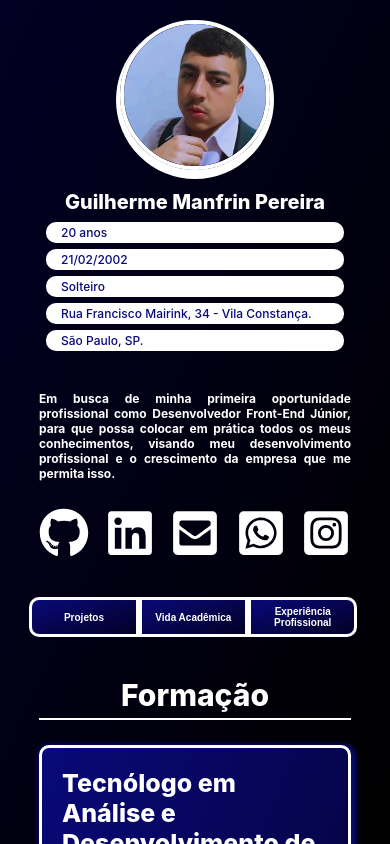
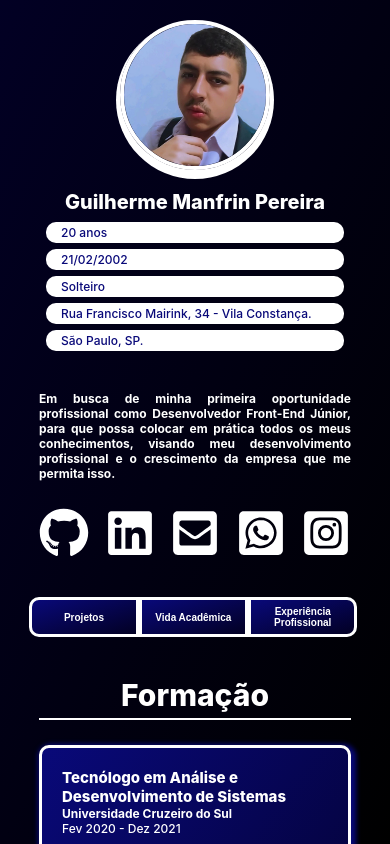
Before and after one commit to GuilhermeManfrin134/siteCurriculo, a React (Create React App) app: page / in a window 390 px wide. Both pictures are taken after a click on the button "Vida Acadêmica". Shown: the top 844 px of the page. Built offline with nearby package versions, Linux system fonts and the light colour scheme; no server answers; the HTML template or start-up script is replaced by a standard one.

Commit message:
Adicionando Responsividade Formação Acadêmica

```diff
--- a/src/components/VidaAcademica/index.jsx
+++ b/src/components/VidaAcademica/index.jsx
@@ -36,7 +36,7 @@ export default function VidaAcademica(){
                 </FormacaoLine>
 
                 <FormacaoTitulo>
-                    Ensino Médio
+                    Ensino Médio Completo
                 </FormacaoTitulo>
                 <FormacaoUniversidade>
                     Escola Estadual Professora Leonor Rendesi
@@ -57,7 +57,7 @@ export default function VidaAcademica(){
                 </FormacaoLine>
 
                 <FormacaoTitulo>
-                    Ensino Fundamental
+                    Ensino Fundamental Completo
                 </FormacaoTitulo>
                 <FormacaoUniversidade>
                     EMEF Marechal Juarez Távora
@@ -77,6 +77,8 @@ export default function VidaAcademica(){
                     </FormacaoUniversidade>
                 </FormacaoLine>
             </Formacao>
+
+
         </HomeContainer>
     )
 }
--- a/src/components/VidaAcademica/styles.js
+++ b/src/components/VidaAcademica/styles.js
@@ -16,14 +16,35 @@ export const Formacao = styled.div`
 export const FormacaoTitulo = styled.div`
     font-size: 25px;
     font-weight: 800;
+
+    @media screen and (max-width: 640px){
+        font-size: 15px;
+    }
+    @media screen and (max-width: 375px){
+        font-size: 13px;
+    }
 `;
 export const FormacaoUniversidade = styled.div`
     font-size: 22px;
     font-weight: 700;
+
+    @media screen and (max-width: 640px){
+        font-size: 12px;
+    }
+    @media screen and (max-width: 375px){
+        font-size: 10px;
+    }
 `;
 export const FormacaoDuracao = styled.div`
     font-size: 22px;
     font-weight: 500;
+
+    @media screen and (max-width: 640px){
+        font-size: 12px;
+    }
+    @media screen and (max-width: 375px){
+        font-size: 10px;
+    }
 `;
 export const FormacaoLine = styled.div`
     display: flex;
@@ -42,4 +63,14 @@ export const FormacaoLine = styled.div`
         font-size: 35px;
         color: #FFF;
     }
+
+    @media screen and (max-width: 640px){
+        a{
+            margin-right: 5px;
+        }
+
+        svg{
+            font-size: 20px;
+        }
+    }
 `;
```
